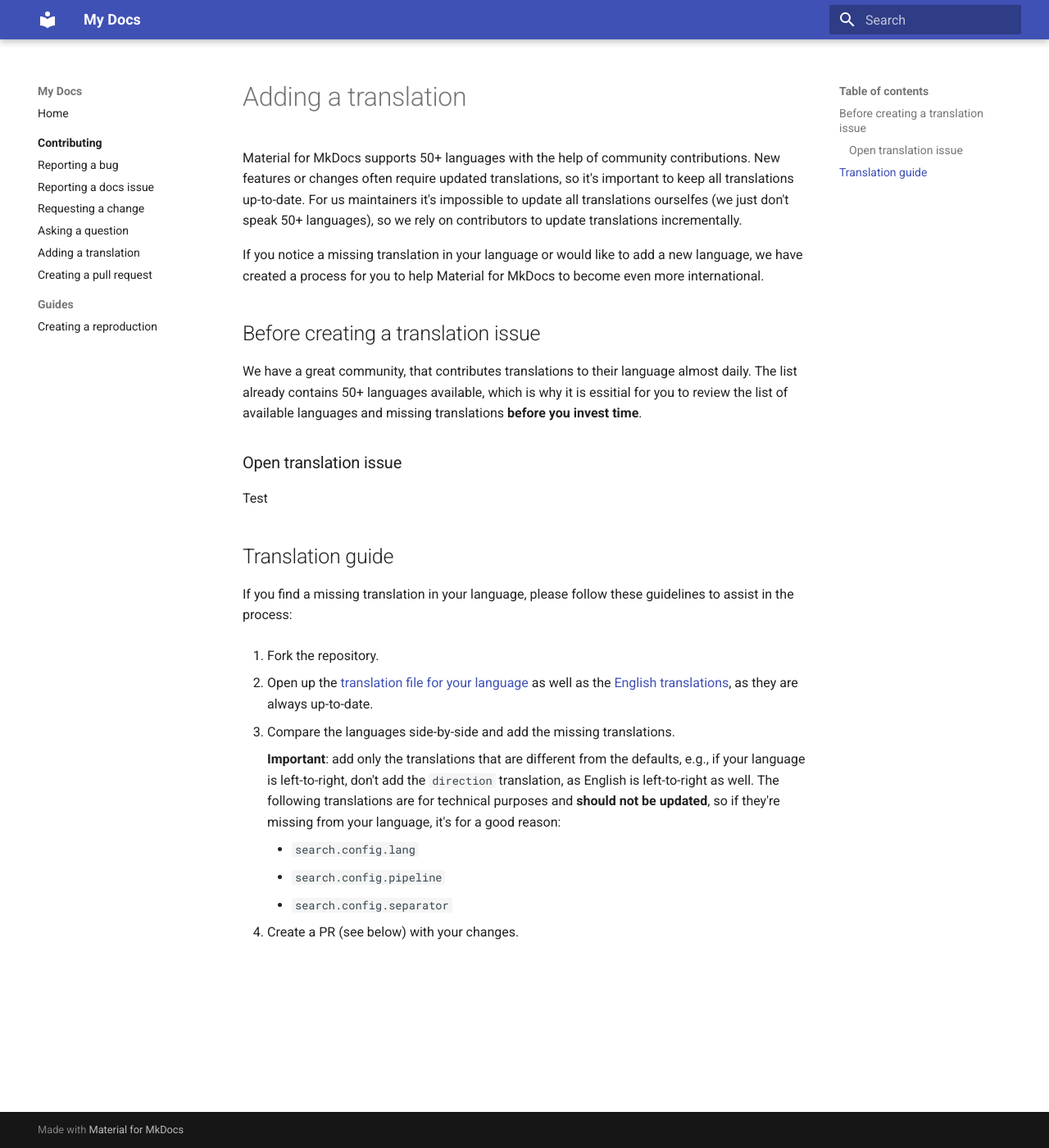
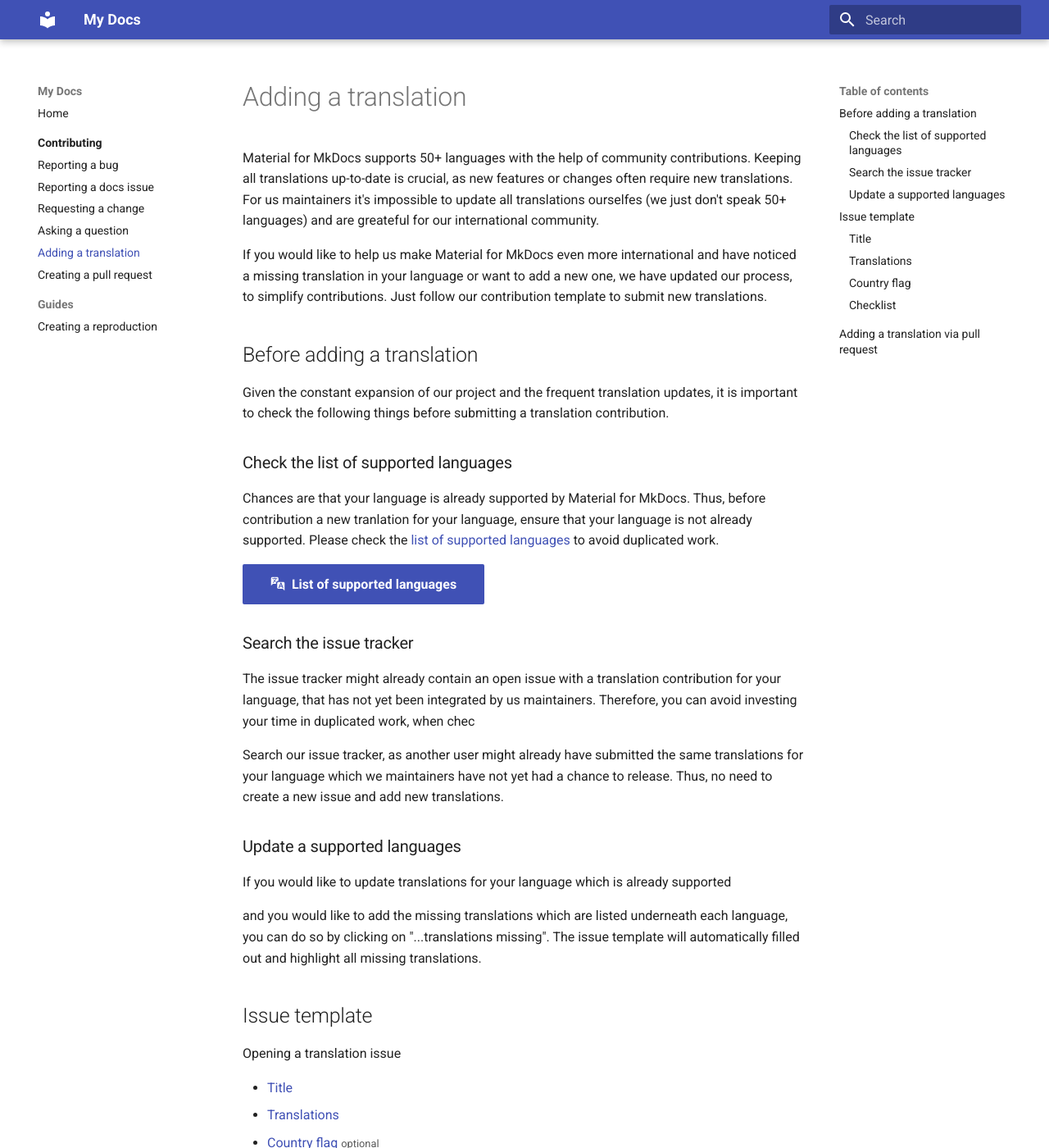
Before and after one commit to katharinalisalin/demo-bug-template, an MkDocs documentation site: the page built from docs/contributing/adding-a-translation.md, in a window 1280 px wide and 1400 px high. Shown: the whole window at 82% size. Built offline with MkDocs 1.6.1 and Material for MkDocs 9.7.7, drawn with Linux system fonts in a browser that asks for light colours; some of the changed text lies outside the part shown.

Commit message:
Updated templates and docs

```diff
--- a/docs/contributing/adding-a-translation.md
+++ b/docs/contributing/adding-a-translation.md
@@ -1,33 +1,110 @@
 # Adding a translation
 
 Material for MkDocs supports 50+ languages with the help of community
-contributions. New features or changes often require updated translations, so
-it's important to keep all translations up-to-date. For us maintainers it's
-impossible to update all translations ourselfes (we just don't speak 50+
-languages), so we rely on contributors to update translations incrementally.
+contributions. Keeping all translations up-to-date is crucial, as new features
+or changes often require new translations. For us maintainers it's impossible to
+update all translations ourselfes (we just don't speak 50+ languages) and are
+greateful for our international community.
 
-If you notice a missing translation in your language or would like to add a new
-language, we have created a process for you to help Material for MkDocs to
-become even more international.
+If you would like to help us make Material for MkDocs even more international
+and have noticed a missing translation in your language or want to add a new
+one, we have updated our process, to simplify contributions. Just follow our
+contribution template to submit new translations.
 
-## Before creating a translation issue
+## Before adding a translation
 
-We have a great community, that contributes translations to their language almost
-daily. The list already contains 50+ languages available, which is why it is
-essitial for you to review the list of available languages and missing
-translations __before you invest time__.
+Given the constant expansion of our project and the frequent translation updates,
+it is important to check the following things before submitting a translation
+contribution.
+
+### Check the list of supported languages
+
+Chances are that your language is already supported by Material for MkDocs.
+Thus, before contribution a new tranlation for your language, ensure that your
+language is not already supported. Please check the [list of supported languages]
+to avoid duplicated work.
+
+[:material-translate-variant:&nbsp; List of supported languages][List of supported languages]{ .md-button .md-button--primary }
+
+  [List of supported languages]: https://squidfunk.github.io/mkdocs-material/setup/changing-the-language/#site-language
+
+### Search the issue tracker
+
+The issue tracker might already contain an open issue with a translation
+contribution for your language, that has not yet been integrated by us
+maintainers. Therefore, you can avoid investing your time in duplicated work,
+when chec
+
+Search our issue tracker, as another user might already have submitted
+the same translations for your language which we maintainers have not yet had a chance to
+release. Thus, no need to create a new issue and add new translations.
+
+### Update a supported languages
+
+If you would like to update translations for your language which is already
+supported
 
 
-### Open translation issue
+and you would like to add the missing
+translations which are listed underneath each language, you can do so by
+clicking on "...translations missing". The issue template will automatically
+filled out and highlight all missing translations.
 
-Test
 
-## Translation guide
+## Issue template
+
+Opening a translation issue
+
+- [Title]
+- [Translations]
+- [Country flag] <small>optional</small>
+- [Checklist]
+
+  [Title]: #title
+  [Translations]: #translations
+  [Country flag]: #country-flag
+  [Checklist]: #checklist
+
+
+https://squidfunk.github.io/mkdocs-material/setup/changing-the-language/#site-language
 
 
 
+### Title
 
-If you find a missing translation in your language, please follow these guidelines to assist in the process:
+Add translations for ...
+
+Update ... translations
+
+### Translations
+
+
+
+### Country flag
+
+
+
+### Checklist
+
+Thanks for following the guide and creating a high-quality and complete bug
+report – you are almost done. This section ensures that you have read this guide
+and have worked to your best knowledge to provide us with everything we need to
+know to help you.
+
+
+##
+
+
+
+## Adding a translation via pull request
+
+If you want to integrate this translation yourself, you can also create a pull
+request after following the issue and submitting it. Please
+
+
+
+find a missing translation in your language, please follow these
+guidelines to assist in the process:
 
 1.  Fork the repository.
 
--- a/mkdocs.yml
+++ b/mkdocs.yml
@@ -29,10 +29,10 @@ nav:
   - Contributing:
     - contributing/index.md
     - Reporting a bug: contributing/bug-report.md
-    - Reporting a docs issue: contributing/documentation-issue.md # ???
+    - Reporting a docs issue: contributing/documentation-issue.md
     - Requesting a change: contributing/change-request.md
     - Asking a question: https://github.com/squidfunk/mkdocs-material/discussions
-    - Adding a translation: contributing/translation.md
-    - Creating a pull request: "#"
+    - Adding a translation: contributing/adding-a-translation.md
+    - Creating a pull request: contributing/pull-request.md
   - Guides:
     - Creating a reproduction: contributing/reproduction.md
```
